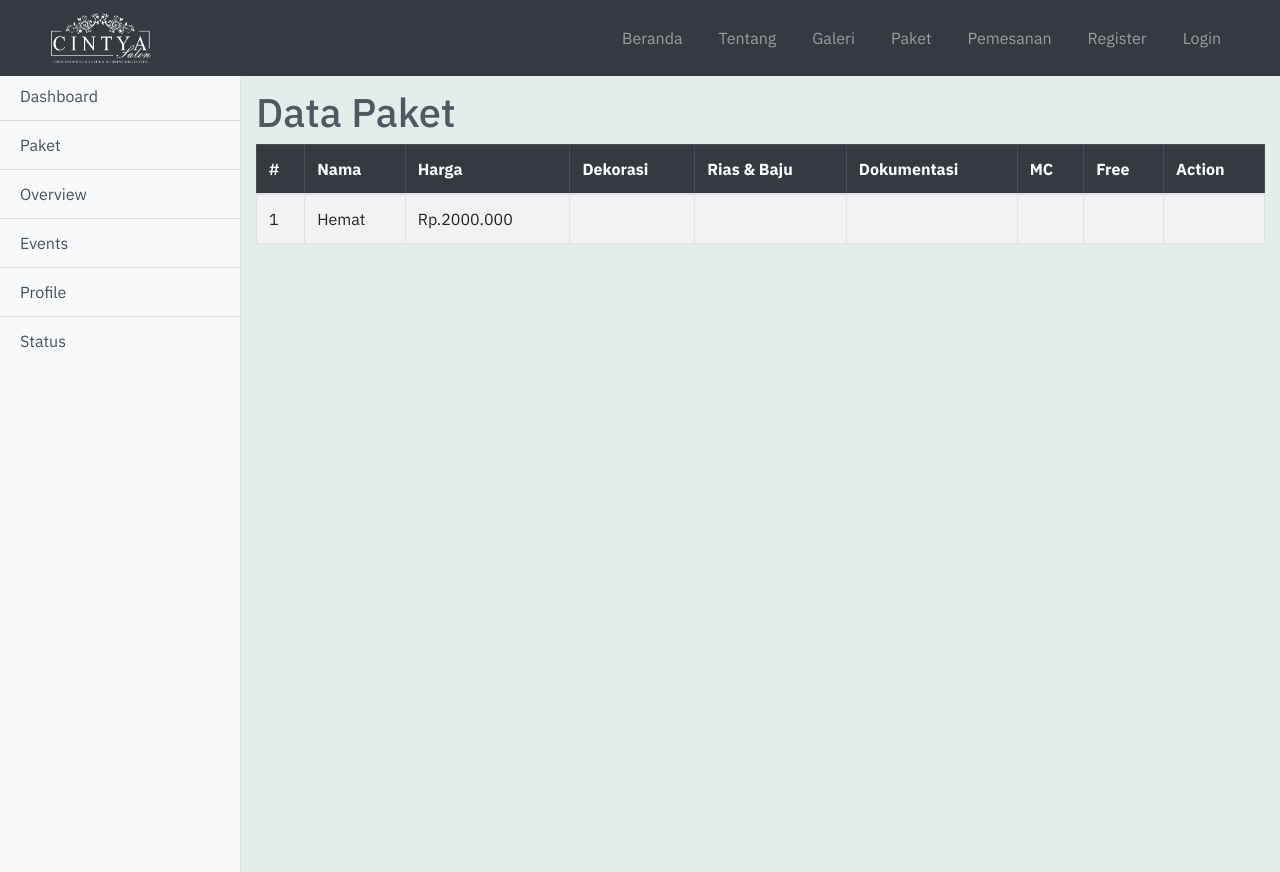
After one commit to prayitnotaufik/Wedding-Website, a PHP site: page /admin-paket.php in a window 1280 px wide. The commit adds this page. Run offline with PHP 8.4, Linux system fonts and the light colour scheme; some libraries are stand-ins or nearby versions.

Commit message:
Tambah batasan login,logout dan tambah tabel di admin dashboard

```diff
--- /dev/null
+++ b/admin-paket.php
@@ -0,0 +1,55 @@
+<!DOCTYPE html>
+<html lang="en">
+
+<head>
+    <?php include 'includes/head.php' ?>
+    <link href="css/simple-sidebar.css" rel="stylesheet">
+</head>
+
+<body>
+    <?php include 'includes/navbar.php' ?>
+    <div class="d-flex pt-5 mt-4" id="wrapper">
+        <?php include 'includes/sidebar.php' ?>
+        <!-- Page Content -->
+        <div style="background-color:#E3EDEA;" id="page-content-wrapper">
+            <div class="container-fluid mt-3">
+                <h1 class="">Data Paket</h1>
+            </div>
+            <div class="container">
+                <table class="table table-striped table-bordered" style="background-color: white;">
+                    <thead class="table-dark">
+                        <tr>
+                            <th scope="col">#</th>
+                            <th scope="col">Nama</th>
+                            <th scope="col">Harga</th>
+                            <th scope="col">Dekorasi</th>
+                            <th scope="col">Rias & Baju</th>
+                            <th scope="col">Dokumentasi</th>
+                            <th scope="col">MC</th>
+                            <th scope="col">Free</th>
+                            <th scope="col">Action</th>
+
+                        </tr>
+                    </thead>
+                    <tbody>
+                        <tr>
+                            <td>1</td>
+                            <td>Hemat</td>
+                            <td>Rp.2000.000</td>
+                            <td></td>
+                            <td></td>
+                            <td></td>
+                            <td></td>
+                            <td></td>
+                            <td></td>
+                        </tr>
+                    </tbody>
+                </table>
+            </div>
+        </div>
+        <!-- /#page-content-wrapper -->
+    </div>
+    <!-- /#wrapper -->
+</body>
+
+</html>
--- a/includes/navbar.php
+++ b/includes/navbar.php
@@ -1,3 +1,8 @@
+<?php
+session_start();
+@$username = $_SESSION["username"];
+@$id_user = $_SESSION["id"];
+?>
 <!--- Navigation -->
 <nav class="navbar navbar-dark bg-dark navbar-expand-md fixed-top">
 	<div class="container-fluid">
@@ -20,12 +25,23 @@
 				<li class="nav-item" style="margin-right:20px">
 					<a class="nav-link" href="status.php">Pemesanan</a>
 				</li>
+				<?php if ($username == 'admin') { ?>
 					<li class="nav-item" style="margin-right:20px">
 						<a class="nav-link" href="admin.php">Admin</a>
 					</li>
+				<?php } ?>
+				<?php if (isset($username)) { ?>
+					<li class="nav-item" style="margin-right:20px">
+						<a class="nav-link" href="proses/proses_logout.php">Logout</a>
+					</li>
+				<?php } else { ?>
 					<li class="nav-item" style="margin-right:20px">
 						<a class="nav-link" href="register.php">Register</a>
 					</li>
+					<li class="nav-item" style="margin-right:20px">
+						<a class="nav-link" href="login.php">Login</a>
+					</li>
+				<?php } ?>
 			</ul>
 		</div>
 	</div>
--- /dev/null
+++ b/includes/sidebar.php
@@ -0,0 +1,12 @@
+<!-- Sidebar -->
+<div class="bg-light border-right" style="" id="sidebar-wrapper">
+    <div class="list-group list-group-flush">
+        <a href="admin.php" class="list-group-item list-group-item-action bg-light">Dashboard</a>
+        <a href="admin-paket.php" class="list-group-item list-group-item-action bg-light">Paket</a>
+        <a href="#" class="list-group-item list-group-item-action bg-light">Overview</a>
+        <a href="#" class="list-group-item list-group-item-action bg-light">Events</a>
+        <a href="#" class="list-group-item list-group-item-action bg-light">Profile</a>
+        <a href="#" class="list-group-item list-group-item-action bg-light">Status</a>
+    </div>
+</div>
+<!-- /#sidebar-wrapper -->
--- /dev/null
+++ b/proses/proses_logout.php
@@ -0,0 +1,6 @@
+<?php
+    session_start();
+    if(session_destroy()) {
+        header("Location: ../index.php");
+    }
+?>
```
Also changed, not shown: admin.php (+1 -19 lines). Lines whose indentation alone changed are shown as unchanged.
